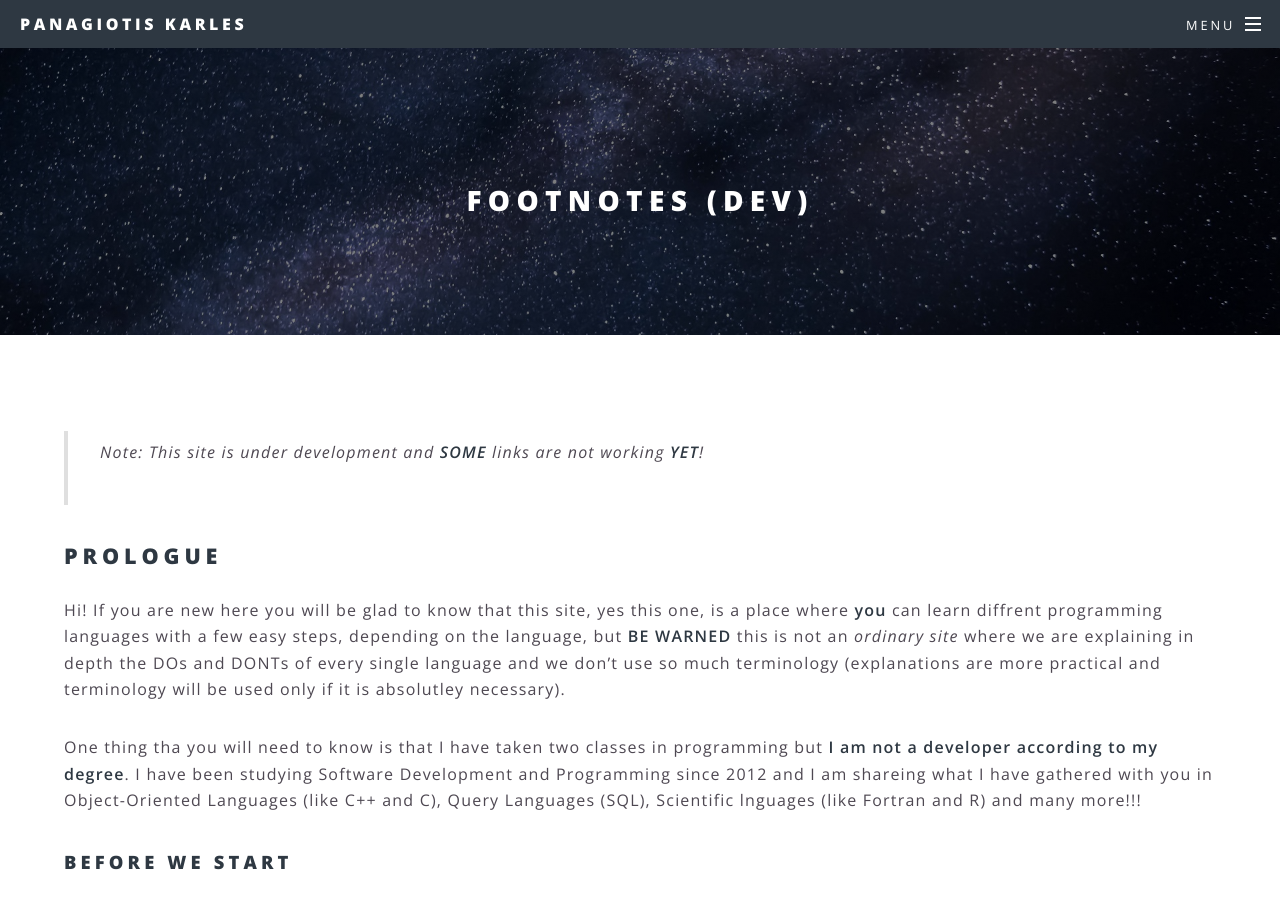
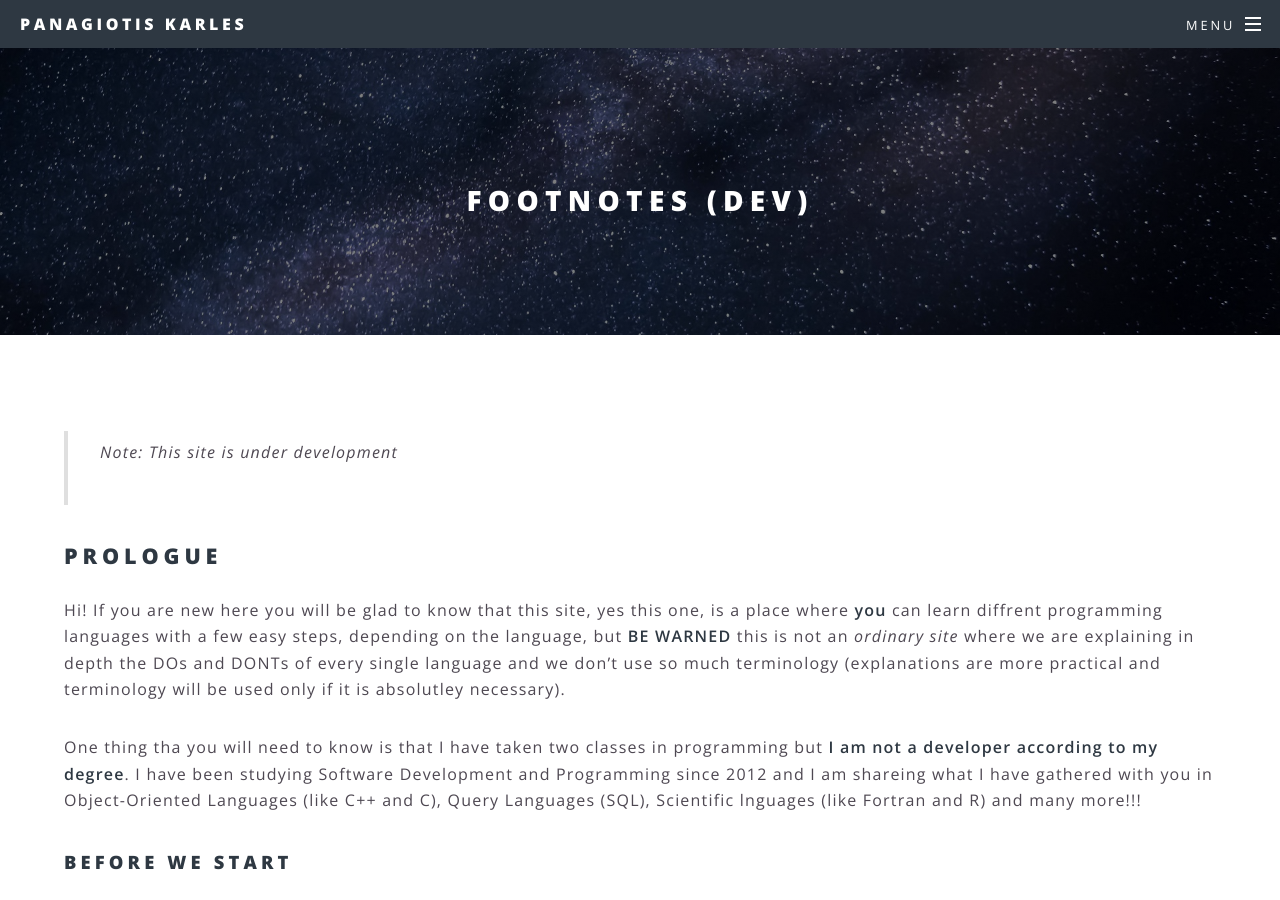
Before and after one commit to KarlesP/karlesp.github.io, a Jekyll site: the page built from footnotes.md, in a window 1280 px wide and 900 px high. Built offline with Jekyll 4.4.1, drawn with Linux system fonts in a browser that asks for light colours.

Commit message:
Update footnotes.md

```diff
--- a/footnotes.md
+++ b/footnotes.md
@@ -3,7 +3,7 @@ layout: page
 title: Footnotes (Dev)
 ---
 
-> Note: This site is under development and **SOME** links are not working __YET__!
+> Note: This site is under development
 
 ## Prologue
 Hi! If you are new here you will be glad to know that this site, yes this one, is a place where **you** can learn diffrent programming languages with a few easy steps, depending on the language, but **BE WARNED** this is not an _ordinary site_ where we are explaining in depth the DOs and DONTs of every single language and we don't use so much terminology (explanations are more practical and terminology will be used only if it is absolutley necessary).
```
